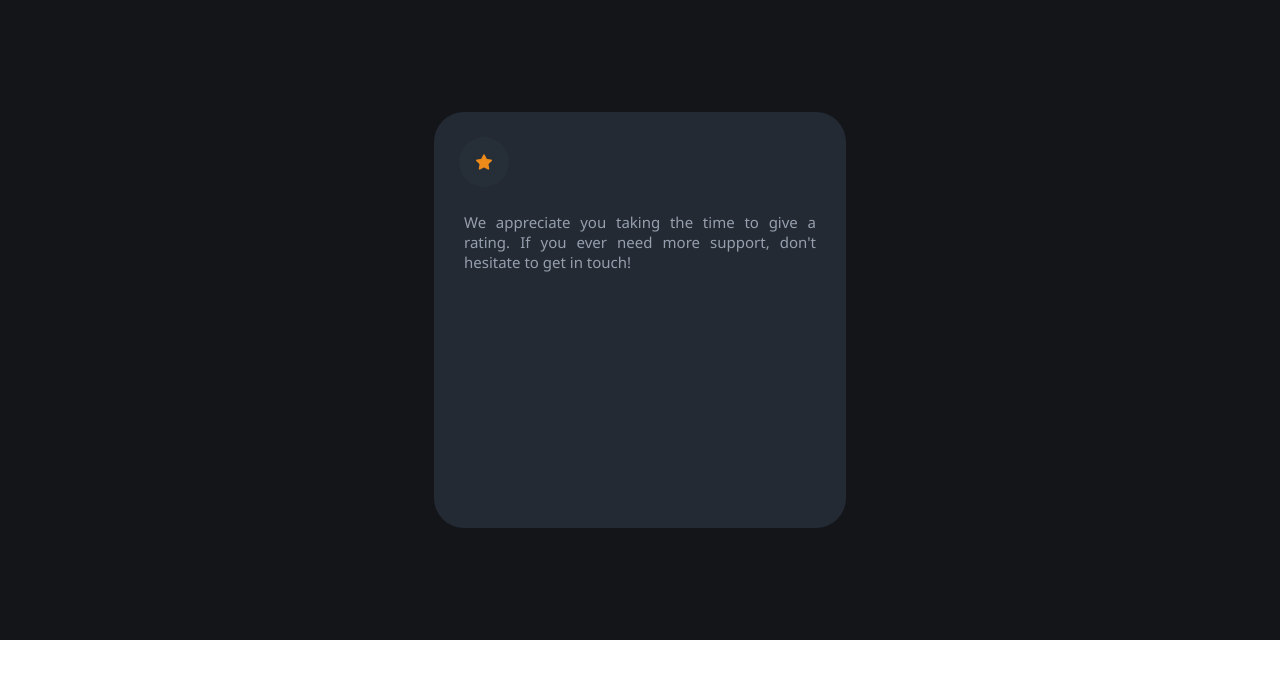
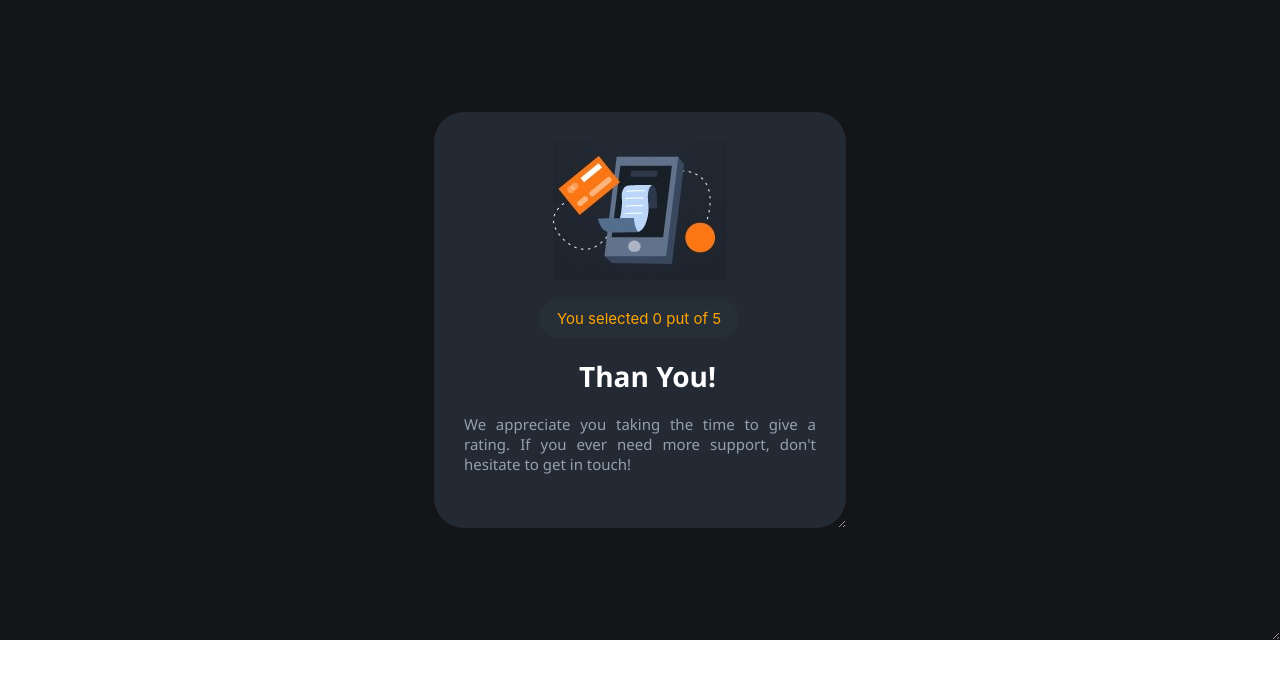
Before and after one commit to UlisesMC29/01-RatingApp, a React (Vite) app: page /selection in a window 1280 px wide. Shown: the top 678 px of the page. Built offline with nearby package versions, Linux system fonts and the light colour scheme.

Commit message:
functionality added

```diff
--- a/src/pages/Principal/Principal.tsx
+++ b/src/pages/Principal/Principal.tsx
@@ -1,10 +1,95 @@
 // import React from 'react';
+import { useNavigate } from 'react-router-dom';
 import '../Principal/principal.css';
+
+export let numberSelect = 0;
 
 export const Principal = () => {
 
+    numberSelect = 0;
+
+    const navigate = useNavigate();
+
+    //-LISTADO DE FUNCIONES DE CADA OPCION
+
+    const op1 = () => {
         return (
+            numberSelect = 1,
+            document.getElementById('btn1')?.classList.add('btn-li'),
+            document.getElementById('btn2')?.classList.remove('btn-li'),
+            document.getElementById('btn3')?.classList.remove('btn-li'),
+            document.getElementById('btn4')?.classList.remove('btn-li'),
+            document.getElementById('btn5')?.classList.remove('btn-li')
+            // console.log(numberSelect)
+        )
+    }
+
+    const op2 = () => {
+        return (
+            numberSelect = 2,
+
+
+            document.getElementById('btn2')?.classList.add('btn-li'),
+            document.getElementById('btn1')?.classList.remove('btn-li'),
+            document.getElementById('btn3')?.classList.remove('btn-li'),
+            document.getElementById('btn4')?.classList.remove('btn-li'),
+            document.getElementById('btn5')?.classList.remove('btn-li')
+            // console.log(numberSelect)
+
+        )
+    }
+
+    const op3 = () => {
+        return (
+            numberSelect = 3,
+            document.getElementById('btn3')?.classList.add('btn-li'),
+            document.getElementById('btn1')?.classList.remove('btn-li'),
+            document.getElementById('btn2')?.classList.remove('btn-li'),
+            document.getElementById('btn4')?.classList.remove('btn-li'),
+            document.getElementById('btn5')?.classList.remove('btn-li')
+            // console.log(numberSelect)
+
+        )
+    }
+
+    const op4 = () => {
+        return (
+            numberSelect = 4,
+            document.getElementById('btn4')?.classList.add('btn-li'),
+            document.getElementById('btn1')?.classList.remove('btn-li'),
+            document.getElementById('btn3')?.classList.remove('btn-li'),
+            document.getElementById('btn2')?.classList.remove('btn-li'),
+            document.getElementById('btn5')?.classList.remove('btn-li')
+            // console.log(numberSelect)
+
+        )
+    }
+
+    const op5 = () => {
+        return (
+            numberSelect = 5,
+            document.getElementById('btn5')?.classList.add('btn-li'),
+            document.getElementById('btn1')?.classList.remove('btn-li'),
+            document.getElementById('btn3')?.classList.remove('btn-li'),
+            document.getElementById('btn4')?.classList.remove('btn-li'),
+            document.getElementById('btn2')?.classList.remove('btn-li')
+            // console.log(numberSelect)
+
+        )
+    }
+    //------------------------------------
+
+    const selectionNum = () => {
+        return navigate("/selection")
+    }
+
+
+    return (
+
+
+
         <div className="container-principal">
+            <div className='container-minicard'>
                 <div className='miniCard'>
                     <div className='star-image'>
                         <img className='star' src="src\images\estrella.png" alt="imagen de la estrella" />
@@ -13,13 +98,14 @@ export const Principal = () => {
                         <h1 className='title-how'>How did we do?</h1>
                         <p className='text-content'>Please let us know how we did with your support request. All feedback is appreciated to help us improve our offering!</p>
                         <ul className='numbers-list'>
-                        <li className='one'>1</li>
-                        <li>2</li>
-                        <li>3</li>
-                        <li>4</li>
-                        <li>5</li>
+                            <li id='btn1' className='' onClick={op1}>1</li>
+                            <li id='btn2' className='' onClick={op2}>2</li>
+                            <li id='btn3' className='' onClick={op3}>3</li>
+                            <li id='btn4' className='' onClick={op4}>4</li>
+                            <li id='btn5' className='' onClick={op5}>5</li>
                         </ul>
-                    <button>SUBMIT</button>
+                        <button onClick={selectionNum}>SUBMIT</button>
+                    </div>
                 </div>
             </div>
         </div>
--- a/src/pages/Principal/principal.css
+++ b/src/pages/Principal/principal.css
@@ -6,7 +6,16 @@
   justify-content: center;
   align-items: center;
   flex-direction: column;
+  resize: both;
+  overflow: auto;
+  display: flex;
 
+}
+
+.container-minicard{
+  padding: 80px;
+  display: flex;
+  background: radial-gradient(98.96% 98.96% at 50% 0%, #232A34 0%, #181E27 100%);
 }
 
 .star-image{
@@ -28,6 +37,7 @@
 }
 
 
+
 .miniCard {
   width: 412px;
   height: 416px;
@@ -38,6 +48,8 @@
   align-items: center;
   justify-content: center;
   padding: 0px;
+  resize: both;
+  overflow: auto;
 
 }
 
@@ -64,6 +76,23 @@
   font-family: 'Segoe UI', Tahoma, Geneva, Verdana, sans-serif;
 }
 
+.btn-li{
+
+  float: left;
+  text-align: center;
+  padding-top: 25px;
+  width: 30px;
+  height: 30px;
+  background: orange;
+  border-radius: 50%;
+  display: flex;
+  justify-content: center;
+  align-items: center;
+  margin:7px;
+  padding:10px;
+  color: white;
+
+}
 
 li{
   float: left;
--- a/src/pages/Selection/Selection.css
+++ b/src/pages/Selection/Selection.css
@@ -9,22 +9,8 @@
 
 }
 
-.star-image{
-  text-align: left;
-  width: 20px;
-  height: 20px;
-  background: rgba(38, 46, 56, 1);
-  border-radius: 50%;
-  display: flex;
-  justify-content: center;
-  align-items: center;
-  margin:25px;
-  padding:15px;
-}
-
-.star{
-  width: 16px;
-
+.phone-img{
+  padding-top: 30px;
 }
 
 
@@ -43,11 +29,13 @@
 
 .title-how{
   font-size: 28px;
-  text-align: left;
-  padding-left: 30px;
+  text-align: center;
+  padding-right: 15px;
+  /* padding-left: 30px; */
   font-family:'Segoe UI', Tahoma, Geneva, Verdana, sans-serif;
   font-style: normal;
 }
+
 
 .text-content{
   font-size: 15px;
@@ -64,47 +52,14 @@
   font-family: 'Segoe UI', Tahoma, Geneva, Verdana, sans-serif;
 }
 
-
-li{
-  float: left;
-  text-align: center;
-  padding-top: 25px;
-  width: 30px;
-  height: 30px;
-  background: rgba(38, 46, 56, 1);
-  border-radius: 50%;
-  display: flex;
-  justify-content: center;
-  align-items: center;
-  margin:7px;
-  padding:10px;
-  color: rgba(124, 135, 152, 1);
+.msg-select{
+    border: none;
+    padding: 10px;
+    border-radius: 22px;
+    background-color: rgba(38, 46, 56, 1);
+    color: orange;
+    width: 180px;
+    text-align: center;
+    font-size: 15px;
+    margin-left:105px;
 }
-
-li:hover{
-  background-color: #969FAD;
-  color: rgba(255, 255, 255, 1);
-  cursor: pointer;
-}
-
-li:visited{
-  background-color: orange;
-}
-
-button{
-    border: none;
-    padding: 15px;
-    border-radius: 22px;
-    background-color: rgba(252, 118, 20, 1);
-    color: white;
-    cursor: pointer;
-    width: 341px;
-    margin-top: 40px;
-    letter-spacing: 4px;
-    font-weight: bold;
-}
-
-button:hover{
-  color: orange;
-  background-color: white;
-}
--- a/src/pages/Selection/Selection.tsx
+++ b/src/pages/Selection/Selection.tsx
@@ -1,16 +1,18 @@
 // import React from 'react'
 import '../Selection/selection.css';
+import { numberSelect } from '../Principal/principal';
 
 export const Selection = () => {
 
     return (
         <div className="container-principal">
             <div className='miniCard'>
-                <div className='star-image'>
-                    <img className='star' src="src\images\estrella.png" alt="imagen de la estrella" />
+                <div className='image'>
+                    <img className='phone-img' src="src\images\phone.jpg" alt="imagen del telefono" />
                 </div>
                 <div className='text-container'>
-                    {/* <h1 className='title-how'>Than You!</h1> */}
+                    <p className='msg-select'>You selected {numberSelect} put of 5</p>
+                    <h1 className='title-how'>Than You!</h1>
                     <p className='text-content'>We appreciate you taking the time to give a rating. If you ever need more support, don't hesitate to get in touch!</p>
 
                 </div>
```
Also changed, not shown: src/images/phone.jpg (added). Lines whose indentation alone changed are shown as unchanged.
